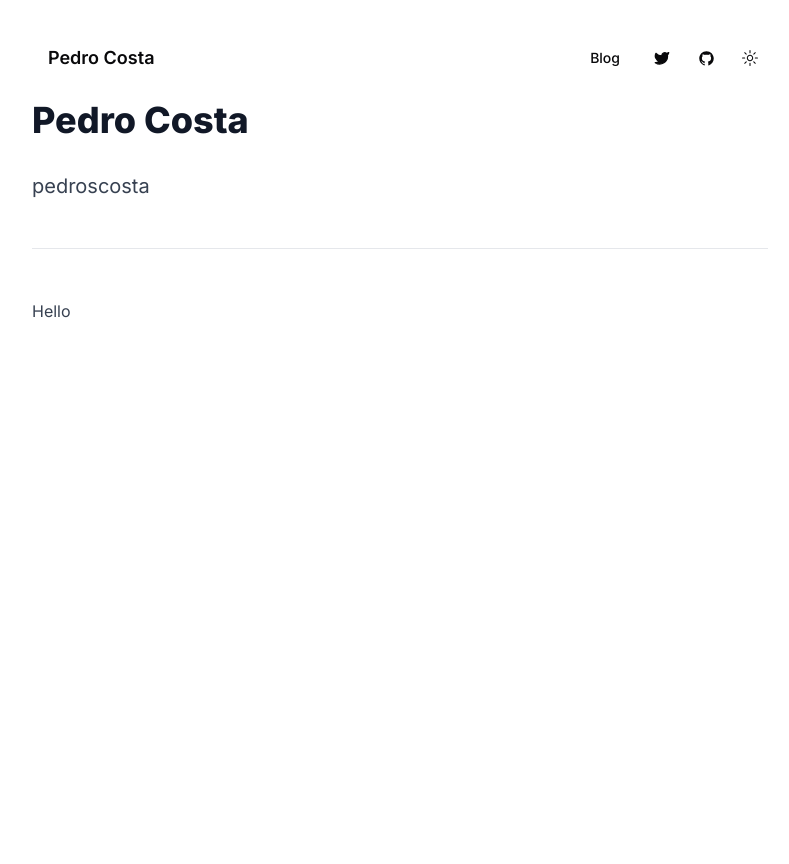
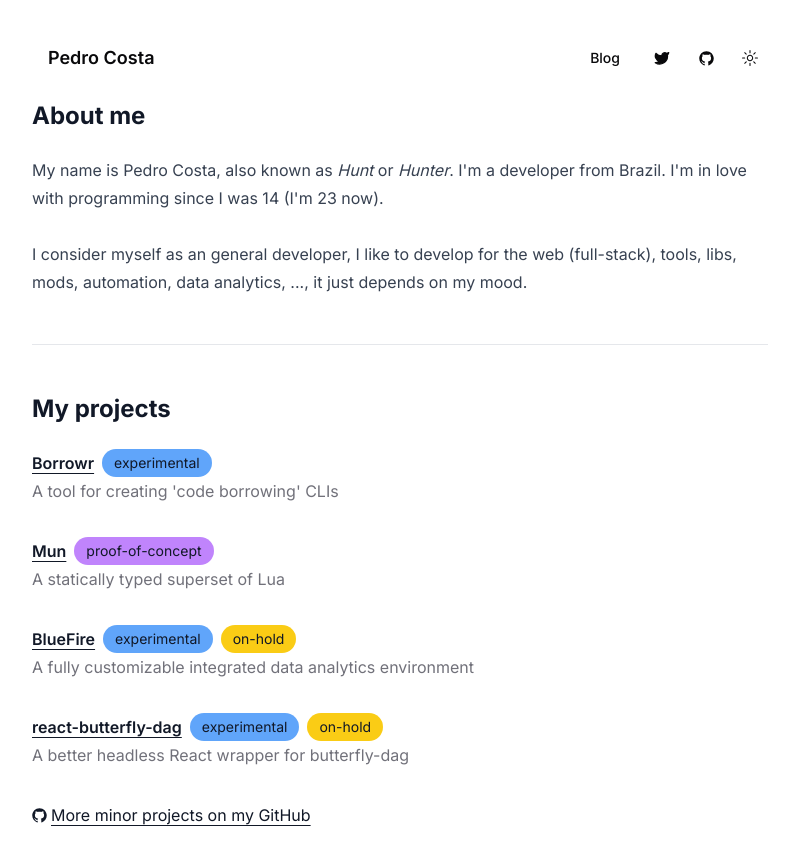
Before and after one commit to pedroscosta/pedroscosta.github.io, a Next.js app: page / in a window 1280 px wide. Shown: the top 864 px of the page, without its empty margins (240-1029 px from the left). Before the commit the page ends 800 px from the top, so only its background shows below. Built offline with nearby package versions, Linux system fonts and the light colour scheme.

Commit message:
feat: about page

```diff
--- a/app/page.tsx
+++ b/app/page.tsx
@@ -1,10 +1,87 @@
+import { GitHubLogoIcon } from '@radix-ui/react-icons';
+import { differenceInYears } from 'date-fns';
+import Link from 'next/link';
+
 export default async function Home() {
   return (
     <article className="prose max-w-none py-6 dark:prose-invert">
-      <h1>Pedro Costa</h1>
-      <p className="text-xl">pedroscosta</p>
+      <h2>About me</h2>
+      <p>
+        My name is Pedro Costa, also known as <i>Hunt</i> or <i>Hunter</i>. I'm a developer from
+        Brazil. I'm in love with programming since I was 14 (I'm{' '}
+        {differenceInYears(new Date(), new Date(2000, 6, 22))} now).
+        <br />
+        <br />I consider myself as an general developer, I like to develop for the web (full-stack),
+        tools, libs, mods, automation, data analytics, ..., it just depends on my mood.
+      </p>
       <hr />
-      <p>Hello</p>
+      <h2>My projects</h2>
+      <div className="flex flex-col gap-8">
+        <Link
+          href="https://github.com/pedroscosta/borrowr"
+          className="space-y-4 font-normal no-underline"
+        >
+          <div className="flex items-center gap-2">
+            <span className="font-semibold underline underline-offset-4">Borrowr</span>
+            <span className="rounded-full bg-blue-400 px-3 py-1 text-sm dark:bg-blue-950">
+              experimental
+            </span>
+          </div>
+          <span className="text-muted-foreground">A tool for creating 'code borrowing' CLIs</span>
+        </Link>
+        <Link
+          href="https://github.com/pedroscosta/mun"
+          className="space-y-4 font-normal no-underline"
+        >
+          <div className="flex items-center gap-2">
+            <span className="font-semibold underline underline-offset-4">Mun</span>
+            <span className="rounded-full bg-purple-400 px-3 py-1 text-sm dark:bg-purple-950">
+              proof-of-concept
+            </span>
+          </div>
+          <span className="text-muted-foreground">A statically typed superset of Lua</span>
+        </Link>
+        <Link
+          href="https://github.com/pedroscosta/blue-fire"
+          className="space-y-4 font-normal no-underline"
+        >
+          <div className="flex items-center gap-2">
+            <span className="font-semibold underline underline-offset-4">BlueFire</span>
+            <span className="rounded-full bg-blue-400 px-3 py-1 text-sm dark:bg-blue-950">
+              experimental
+            </span>
+            <span className="rounded-full bg-yellow-400 px-3 py-1 text-sm dark:bg-yellow-950">
+              on-hold
+            </span>
+          </div>
+          <span className="text-muted-foreground">
+            A fully customizable integrated data analytics environment
+          </span>
+        </Link>
+        <Link
+          href="https://github.com/pedroscosta/react-butterfly-dag"
+          className="space-y-4 font-normal no-underline"
+        >
+          <div className="flex items-center gap-2">
+            <span className="font-semibold underline underline-offset-4">react-butterfly-dag</span>
+            <span className="rounded-full bg-blue-400 px-3 py-1 text-sm dark:bg-blue-950">
+              experimental
+            </span>
+            <span className="rounded-full bg-yellow-400 px-3 py-1 text-sm dark:bg-yellow-950">
+              on-hold
+            </span>
+          </div>
+          <span className="text-muted-foreground">
+            A better headless React wrapper for butterfly-dag
+          </span>
+        </Link>
+        <Link
+          href="https://github.com/pedroscosta/react-butterfly-dag"
+          className="flex items-center gap-1 space-y-4 font-normal underline-offset-4"
+        >
+          <GitHubLogoIcon /> More minor projects on my GitHub
+        </Link>
+      </div>
     </article>
   );
 }
--- a/package.json
+++ b/package.json
@@ -22,6 +22,7 @@
     "class-variance-authority": "^0.7.0",
     "clsx": "^2.1.0",
     "contentlayer": "^0.3.2",
+    "date-fns": "^3.6.0",
     "eslint": "8.39.0",
     "eslint-config-next": "13.3.1",
     "next": "13.4.1",
```
Also changed, not shown: tsconfig.json (+6 -15 lines), 1 other file (tests, documents, lock files or other folders).
